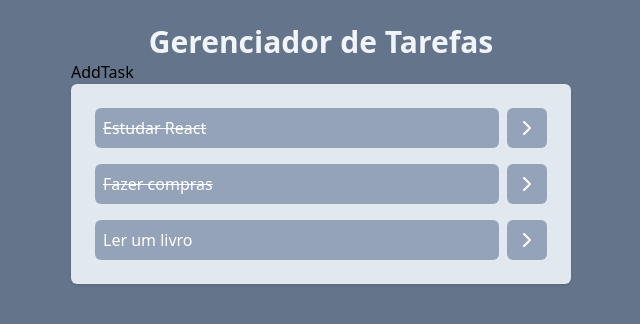
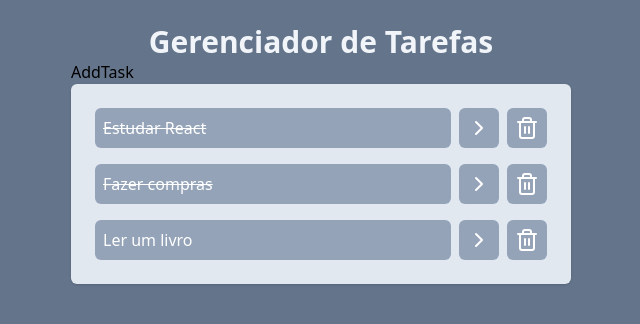
Before and after one commit to Felpsmachadoo/CursoReact, a React (Vite) app: page / in a window 1280 px wide. Shown: the top 324 px of the page, without its empty margins (319-959 px from the left). Built offline with nearby package versions, Linux system fonts and the light colour scheme.

Commit message:
Listar tarefas criado
Criei uma lista de tarefas a fazer, com interação onde, ao clicar na tarefa, é mostrado se ela foi concluída ou não. Também adicionei um botão para deletar a tarefa, utilizando o useState do React.

```diff
--- a/src/App.jsx
+++ b/src/App.jsx
@@ -38,12 +38,17 @@
     setTasks(newTasks);
   }
 
+  function onDeleteTaskClick(taskId) {
+    const newTasks = tasks.filter((task) => task.id != taskId);
+    setTasks(newTasks);
+  }
+
   return (
     <div className="w-screen h-screen bg-slate-500 flex justify-center p-6">
       <div className="w-[500px]">
         <h1 className="text-3xl text-slate-100 font-bold text-center">Gerenciador de Tarefas</h1>
         <AddTask />
-        <Tasks tasks={tasks} onTaskClick={onTaskClick} />
+        <Tasks tasks={tasks} onTaskClick={onTaskClick} onDeleteTaskClick={onDeleteTaskClick} />
       </div>
     </div>
   );
--- a/src/components/Tasks.jsx
+++ b/src/components/Tasks.jsx
@@ -1,14 +1,13 @@
-import { ChevronRightIcon } from "lucide-react";
+import { ChevronRightIcon, Trash2 } from "lucide-react";
 
-function Tasks(props) {
-  console.log(props);
+function Tasks({ tasks, onTaskClick, onDeleteTaskClick }) {
   return (
     <div>
       <ul className="space-y-4 p-6 bg-slate-200 rounded-md shadow">
-        {props.tasks.map((task) => (
+        {tasks.map((task) => (
           <li key={task.id} className="flex gap-2">
             <button
-              onClick={() => props.onTaskClick(task.id)}
+              onClick={() => onTaskClick(task.id)}
               className={`bg-slate-400 text-left w-full text-white p-2 rounded-md ${
                 task.isCompleted && "line-through"
               }`}
@@ -18,6 +17,12 @@
             <button className="bg-slate-400 p-2 rounded-md text-white">
               <ChevronRightIcon />
             </button>
+            <button
+              onClick={() => onDeleteTaskClick(task.id)}
+              className="bg-slate-400 p-2 rounded-md text-white hover:bg-red-500"
+            >
+              <Trash2 />
+            </button>
           </li>
         ))}
       </ul>
```
